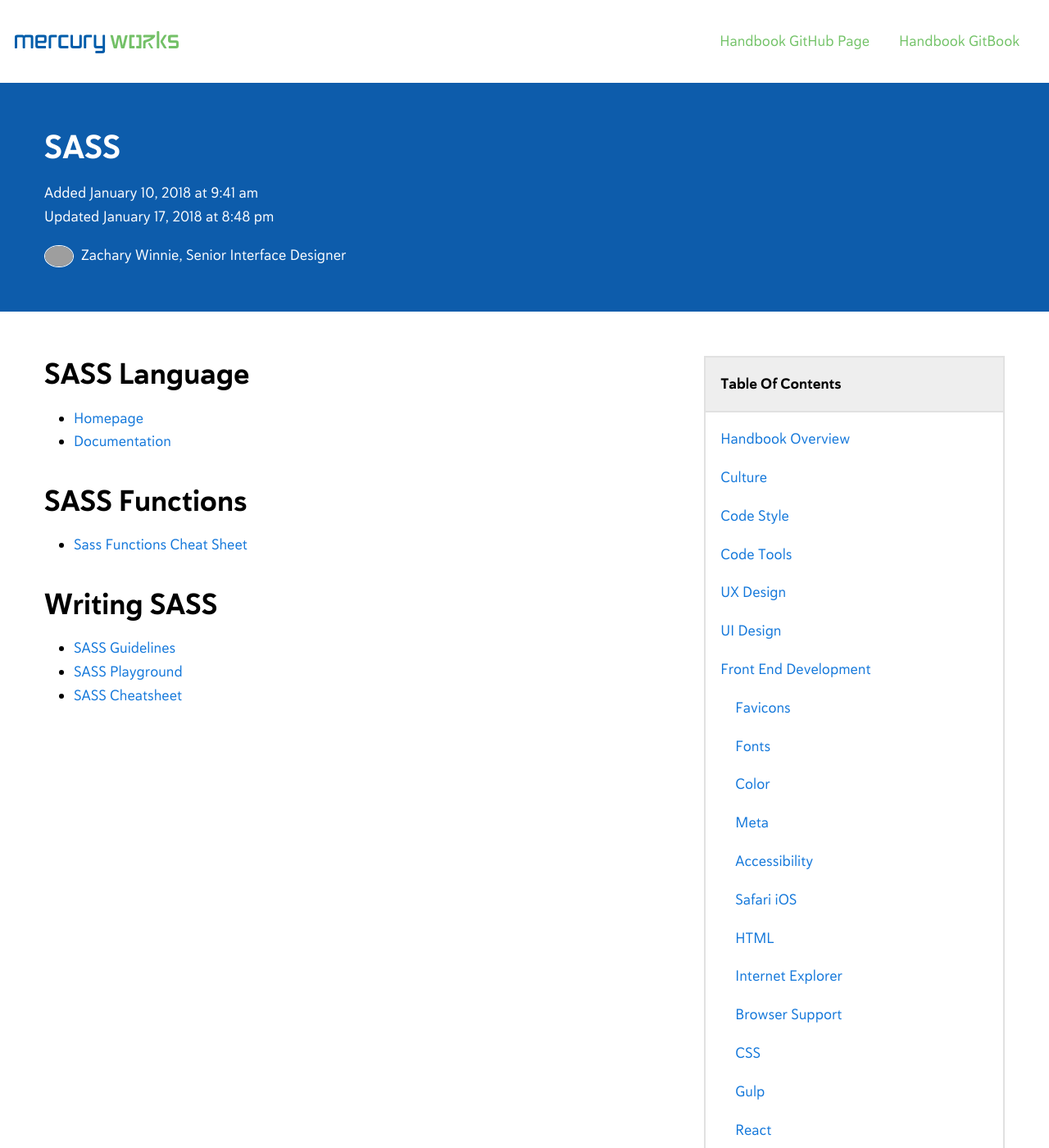
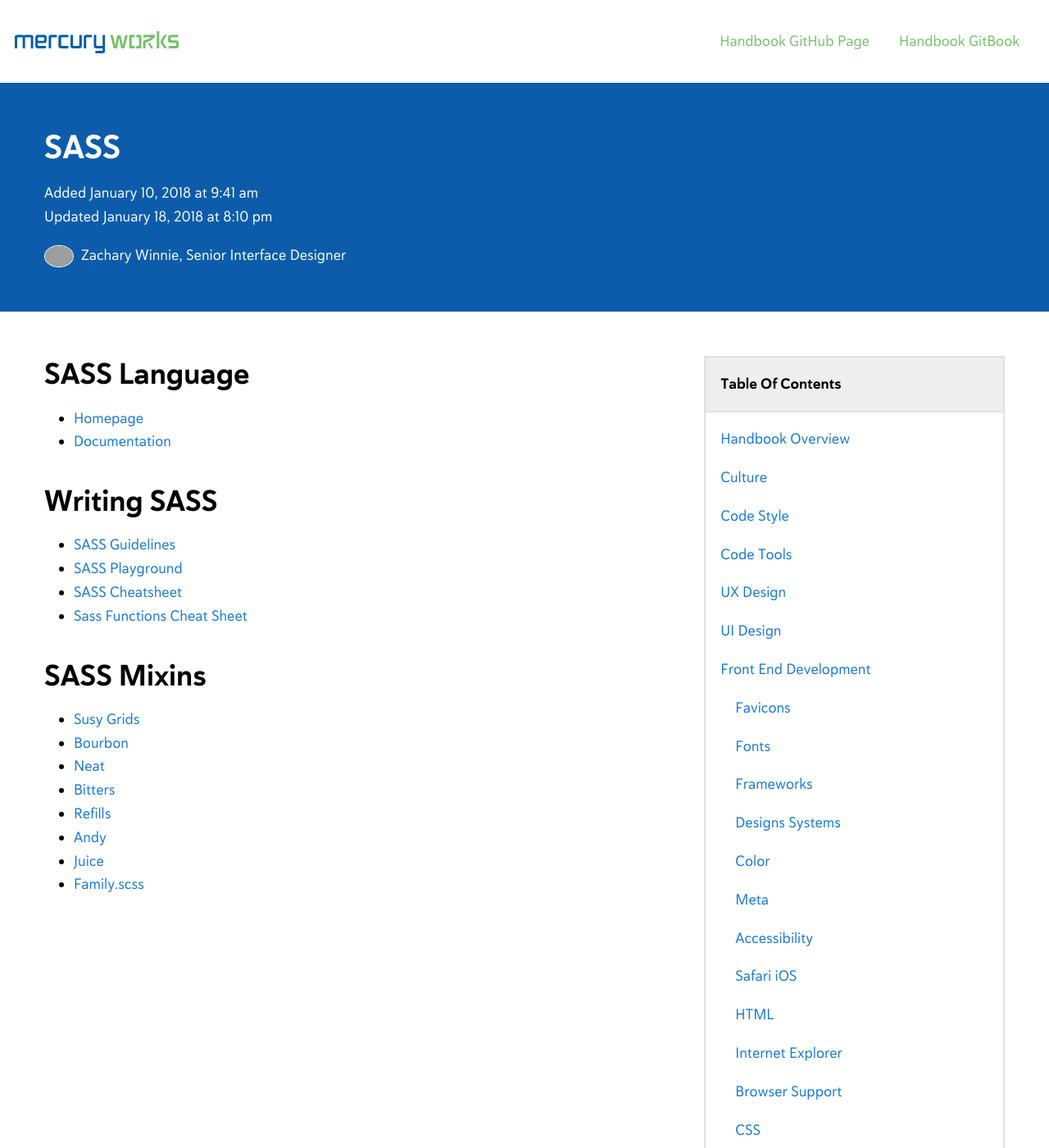
Before and after one commit to mercuryworks/developers-handbook, a Jekyll site: the page built from _posts/2018-01-10-front-end-development-sass.markdown, in a window 1280 px wide and 1400 px high. Shown: the whole window at 82% size. Built offline with Jekyll 4.4.1, drawn with Linux system fonts in a browser that asks for light colours; comment, search, counter and statistics services are not loaded; grey boxes are pictures that could not be loaded.

Commit message:
Added more SASS content, added Design Systems and Frameworks

```diff
--- a/_posts/2018-01-10-front-end-development-sass.markdown
+++ b/_posts/2018-01-10-front-end-development-sass.markdown
@@ -4,7 +4,7 @@
 author: Zachary Winnie
 authorTitle: Senior Interface Designer
 date: 2018-01-10 09:41:00;
-lastUpdated: 2018-01-17 20:48:00;
+lastUpdated: 2018-01-18 20:10:00;
 categories: front-end-development sass css
 permalink: /front-end-development/sass
 order: 70.30
@@ -16,12 +16,20 @@
 * [Homepage](http://sass-lang.com/)
 * [Documentation](http://sass-lang.com/documentation)
 
-## SASS Functions
-
-* [Sass Functions Cheat Sheet](https://gist.github.com/AllThingsSmitty/3bcc79da563df756be46)
-
 ## Writing SASS
 
 * [SASS Guidelines](https://sass-guidelin.es/)
 * [SASS Playground](https://www.sassmeister.com/)
 * [SASS Cheatsheet](https://devhints.io/sass)
+* [Sass Functions Cheat Sheet](https://gist.github.com/AllThingsSmitty/3bcc79da563df756be46)
+
+## SASS Mixins
+
+* [Susy Grids](http://oddbird.net/susy/)
+* [Bourbon](https://www.bourbon.io/)
+* [Neat](https://neat.bourbon.io/)
+* [Bitters](http://bitters.bourbon.io/)
+* [Refills](http://refills.bourbon.io/)
+* [Andy](http://gillesbertaux.com/andy/)
+* [Juice](http://kylebrumm.com/juice/)
+* [Family.scss](https://lukyvj.github.io/family.scss/)
```
Also changed, not shown: _posts/2018-01-18-front-end-development-design-systems.markdown (added, +30 -0 lines), _posts/2018-01-18-front-end-development-frameworks.markdown (added, +61 -0 lines).
